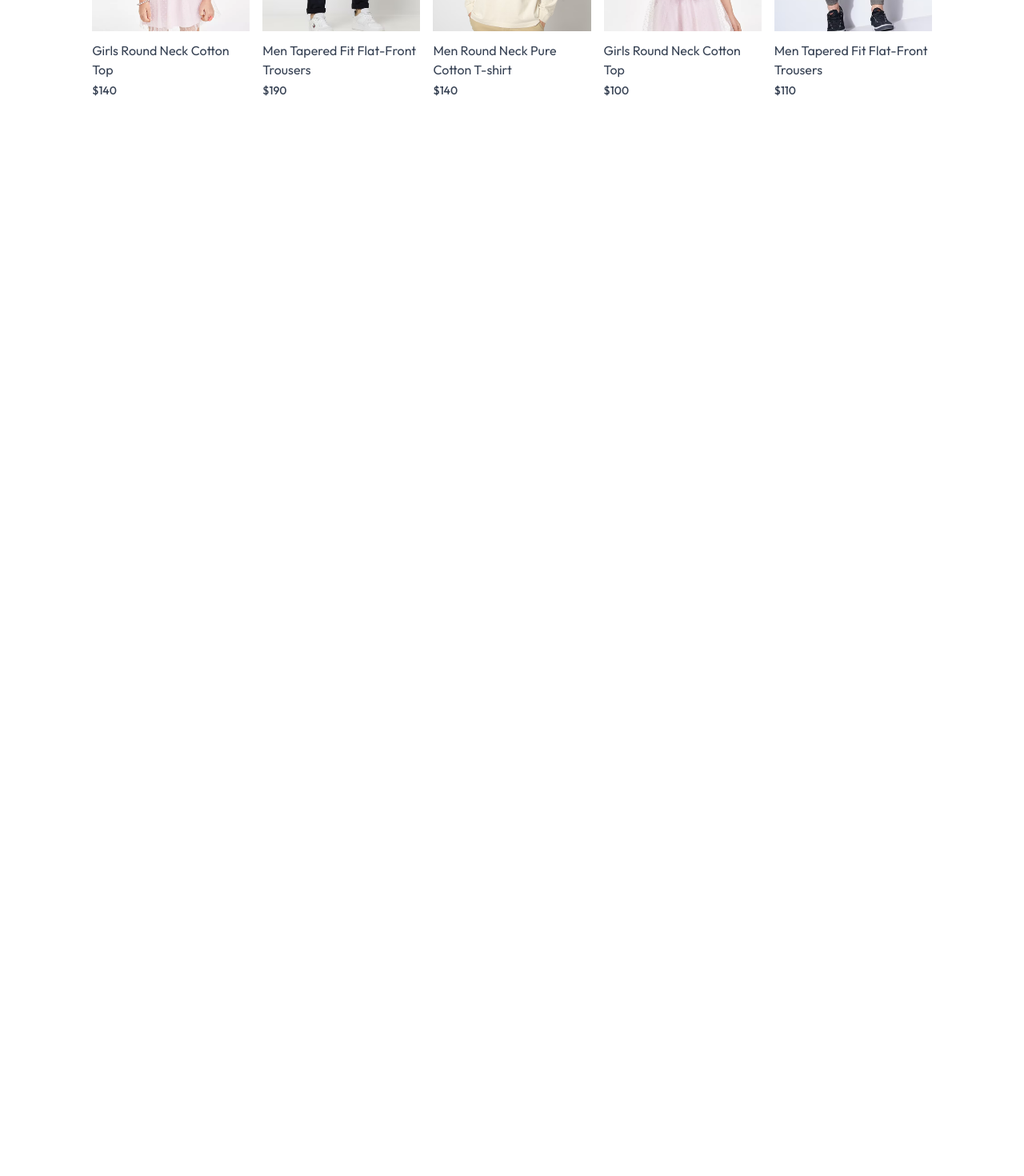
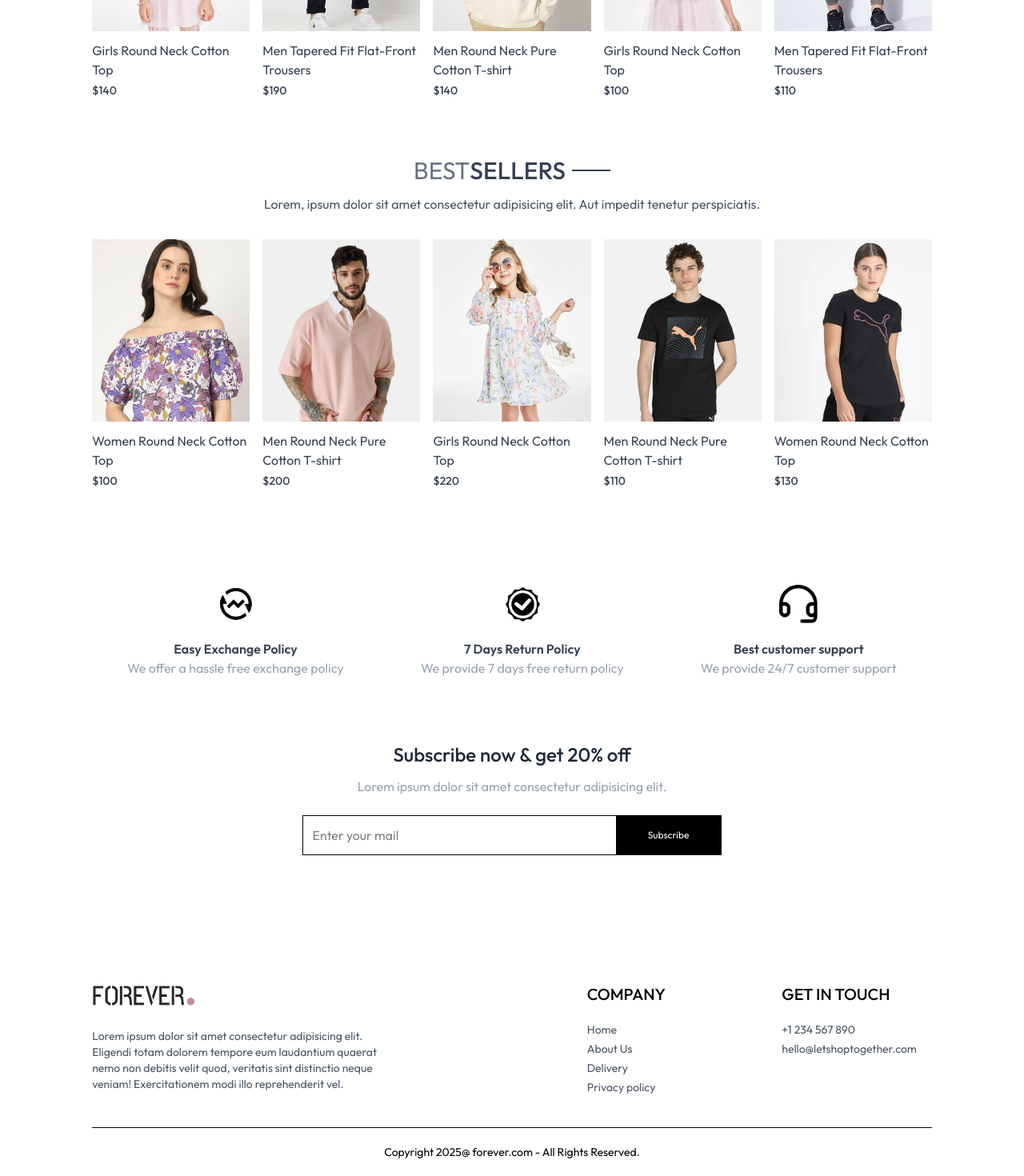
Before and after one commit to abno-24/lets-shop-together, a React (Vite) app: page / in a window 1280 px wide. Shown: the part 1202-2672 px from the top of the page at 80% size. Before the commit the page ends 1365 px from the top, so only its background shows below. Built offline with nearby package versions, Linux system fonts and the light colour scheme.

Commit message:
feat: add Footer, BestSeller, OurPolicy, and NewsLetter components; update Home page layout

```diff
--- a/src/App.jsx
+++ b/src/App.jsx
@@ -9,6 +9,7 @@ import Login from "./pages/Login"
 import PlaceOrder from "./pages/PlaceOrder"
 import Orders from "./pages/Orders"
 import Navbar from "./components/Navbar"
+import Footer from "./components/Footer"
 
 const App = () => {
   return (
@@ -25,6 +26,7 @@ const App = () => {
         <Route path="/place-order" element={<PlaceOrder />} />
         <Route path="/orders" element={<Orders />} />
       </Routes>
+      <Footer />
     </div>
   )
 }
--- /dev/null
+++ b/src/components/BestSeller.jsx
@@ -0,0 +1,36 @@
+import React, { useContext, useEffect, useState } from 'react'
+import { ShopContext } from '../context/ShopContext'
+import Title from './Title';
+import ProductItem from './ProductItem';
+
+const BestSeller = () => {
+  const { products } = useContext(ShopContext);
+  const [bestSeller, setBestSeller] = useState([]);
+
+  useEffect(() => {
+    const bestProducts = products.filter((product) => (product.bestseller));
+    // eslint-disable-next-line react-hooks/set-state-in-effect
+    setBestSeller(bestProducts.slice(0, 5));
+  }, []);
+
+  return (
+    <div className='my-10'>
+      <div className='text-center py-8 text-3xl'>
+        <Title text1={'BEST'} text2={'SELLERS'} />
+        <p className='w-3/4 m-auto text-xs sm:text-sm md:text-base text-gray-600'>
+          Lorem, ipsum dolor sit amet consectetur adipisicing elit. Aut impedit tenetur perspiciatis.
+        </p>
+      </div>
+      {/* Rendering Products */}
+      <div className='grid grid-cols-2 sm:grid-cols-3 md:grid-cols-4 lg:grid-cols-5 gap-4 gap-y-6'>
+        {
+          bestSeller.map((product, index) => (
+            <ProductItem key={index} id={product._id} image={product.image} name={product.name} price={product.price} />
+          ))
+        }
+      </div>
+    </div>
+  )
+}
+
+export default BestSeller
--- /dev/null
+++ b/src/components/Footer.jsx
@@ -0,0 +1,42 @@
+import React from 'react'
+import { assets } from '../assets/assets'
+
+const Footer = () => {
+  return (
+    <div>
+      <div className='flex flex-col sm:grid grid-cols-[3fr_1fr_1fr] gap-14 my-10 mt-40 text-sm'>
+        <div>
+          <img src={assets.logo} className='mb-5 w-32' alt="Logo" />
+          <p className='w-full md:w-2/3 text-gray-600'>
+            Lorem ipsum dolor sit amet consectetur adipisicing elit. Eligendi totam dolorem tempore eum laudantium quaerat nemo non debitis velit quod, veritatis sint distinctio neque veniam! Exercitationem modi illo reprehenderit vel.
+          </p>
+        </div>
+
+        <div>
+          <p className='text-xl font-medium mb-5'>COMPANY</p>
+          <ul className='flex flex-col gap-1 text-gray-600'>
+            <li>Home</li>
+            <li>About Us</li>
+            <li>Delivery</li>
+            <li>Privacy policy</li>
+          </ul>
+        </div>
+
+        <div>
+          <p className='text-xl font-medium mb-5'>GET IN TOUCH</p>
+          <ul className='flex flex-col gap-1 text-gray-600'>
+            <li>+1 234 567 890</li>
+            <li>hello@letshoptogether.com</li>
+          </ul>
+        </div>
+
+      </div>
+      <div>
+        <hr />
+        <p className='py-5 text-sm text-center'>Copyright {new Date().getFullYear()}@ forever.com - All Rights Reserved.</p>
+      </div>
+    </div>
+  )
+}
+
+export default Footer
--- /dev/null
+++ b/src/components/NewsLetter.jsx
@@ -0,0 +1,23 @@
+import React from 'react'
+
+const NewsLetter = () => {
+  const onSubmitHandler = (event) => {
+    event.preventDefault();
+
+  }
+
+  return (
+    <div className='text-center'>
+      <p className='text-2xl font-medium text-gray-800'>Subscribe now & get 20% off</p>
+      <p className='text-gray-400 mt-3'>
+        Lorem ipsum dolor sit amet consectetur adipisicing elit.
+      </p>
+      <form onSubmit={onSubmitHandler} className='w-full sm:w-1/2 flex items-center gap-3 mx-auto my-6 border pl-3'>
+        <input className='w-full sm:flex-1 outline-none' type="email" placeholder='Enter your mail' required />
+        <button type='submit' className='bg-black text-white text-xs px-10 py-4 cursor-pointer'>Subscribe</button>
+      </form>
+    </div>
+  )
+}
+
+export default NewsLetter
--- /dev/null
+++ b/src/components/OurPolicy.jsx
@@ -0,0 +1,26 @@
+import React from 'react'
+import { assets } from '../assets/assets'
+
+const OurPolicy = () => {
+  return (
+    <div className='flex flex-col sm:flex-row justify-around gap-12 sm:gap-2 text-center py-20 text-xs sm:text-sm md:text-base text-gray-700'>
+      <div>
+        <img src={assets.exchange_icon} className='w-12 m-auto mb-5' alt="" />
+        <p className='font-semibold'>Easy Exchange Policy</p>
+        <p className='text-gray-400'>We offer a hassle free exchange policy</p>
+      </div>
+      <div>
+        <img src={assets.quality_icon} className='w-12 m-auto mb-5' alt="" />
+        <p className='font-semibold'>7 Days Return Policy</p>
+        <p className='text-gray-400'>We provide 7 days free return policy</p>
+      </div>
+      <div>
+        <img src={assets.support_img} className='w-12 m-auto mb-5' alt="" />
+        <p className='font-semibold'>Best customer support</p>
+        <p className='text-gray-400'>We provide 24/7 customer support</p>
+      </div>
+    </div>
+  )
+}
+
+export default OurPolicy
--- a/src/index.css
+++ b/src/index.css
@@ -15,3 +15,10 @@
 a.active hr {
   display: block;
 }
+
+@media (max-width: 640px) {
+  a.active {
+    background-color: black;
+    color: white;
+  }
+}
--- a/src/pages/Home.jsx
+++ b/src/pages/Home.jsx
@@ -1,11 +1,17 @@
 import Hero from '../components/Hero'
 import LatestCollection from '../components/LatestCollection'
+import BestSeller from '../components/BestSeller'
+import OurPolicy from '../components/OurPolicy'
+import NewsLetter from '../components/NewsLetter'
 
 const Home = () => {
   return (
     <div>
       <Hero />
       <LatestCollection />
+      <BestSeller />
+      <OurPolicy />
+      <NewsLetter />
     </div>
   )
 }
```
